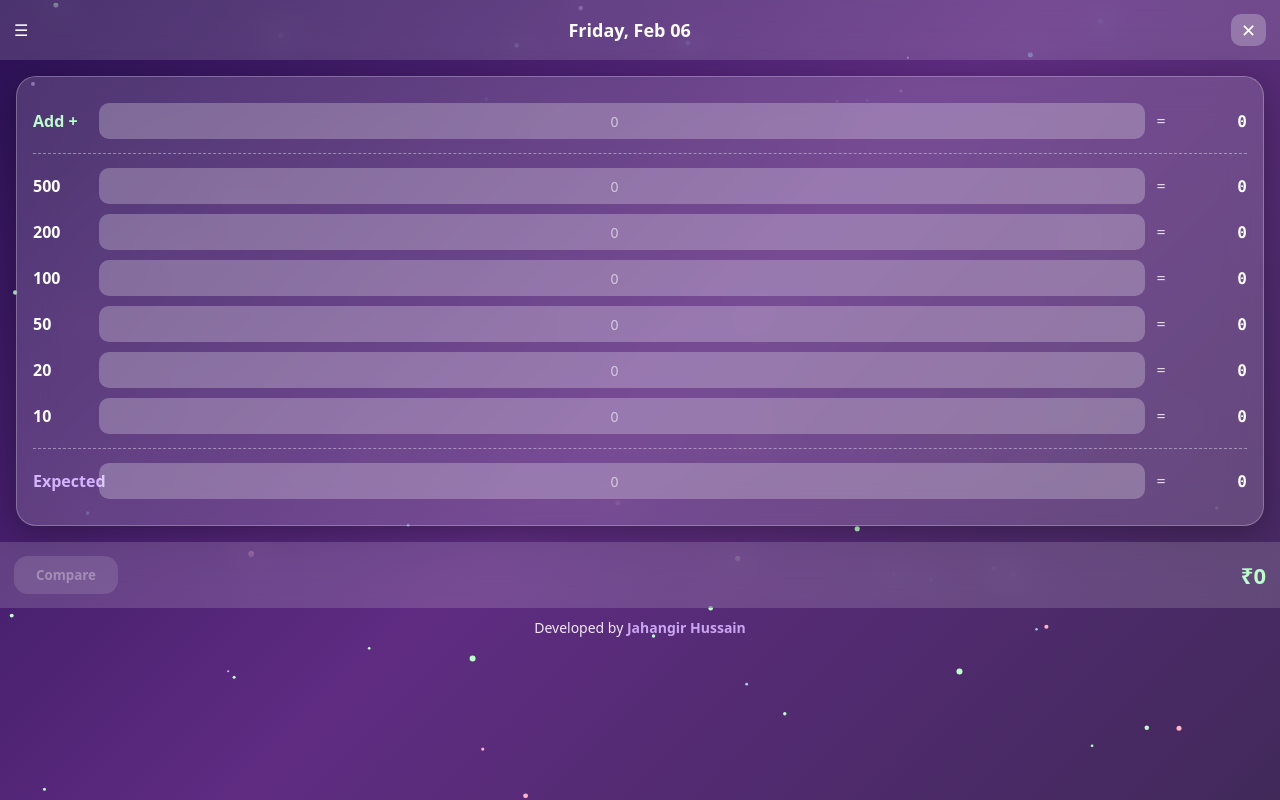
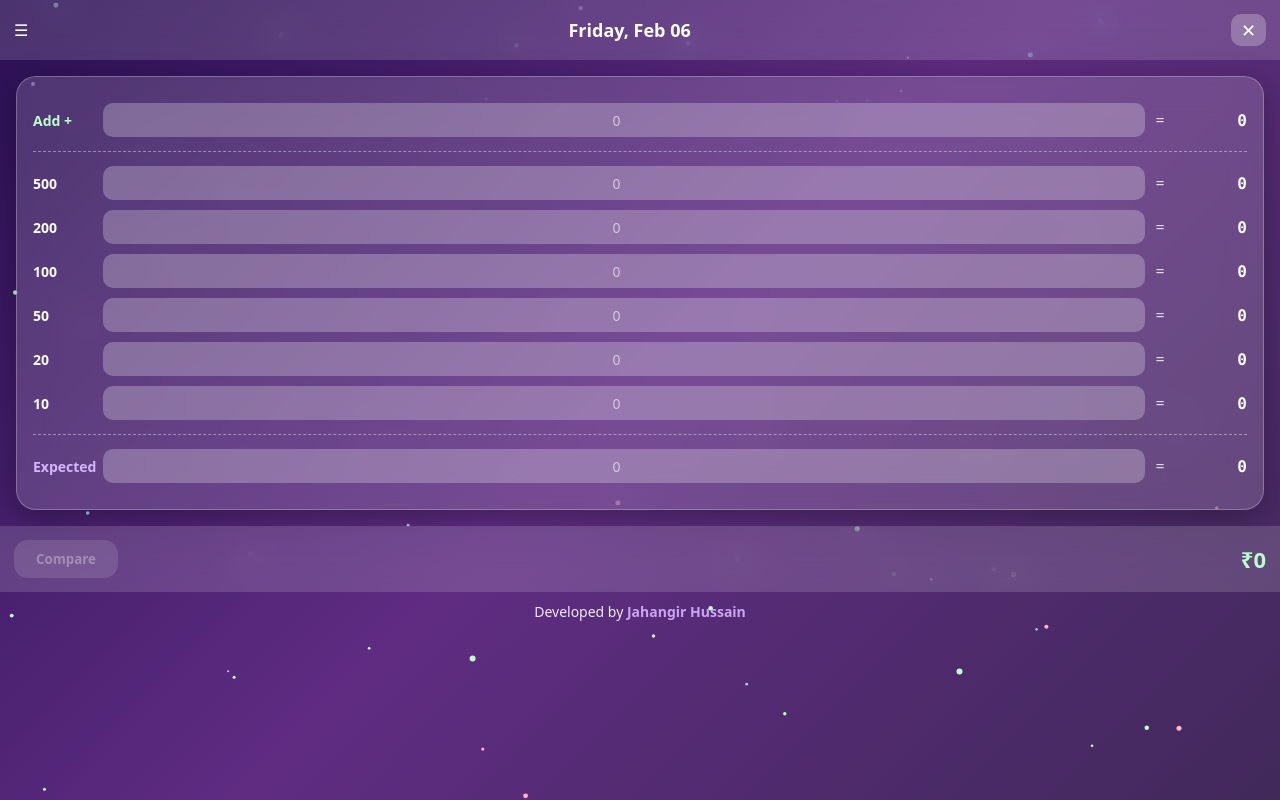
Before and after one commit to techgurubh/money-calculator, a plain HTML site: page index.html in a window 1280 px wide. Drawn offline with Linux system fonts and the light colour scheme.

Commit message:
Update style.css

```diff
--- a/style.css
+++ b/style.css
@@ -62,7 +62,7 @@ header, .card, .footer, .credit {
 /* Rows – COMPACT FIX */
 .row {
   display: grid;
-  grid-template-columns: 60px 1fr 20px 70px;
+  grid-template-columns: 64px minmax(90px, 1fr) 18px 72px;
   align-items: center;
   gap: 6px;
   margin: 10px 0;
@@ -70,6 +70,7 @@ header, .card, .footer, .credit {
 
 .label {
   font-weight: 600;
+  font-size: 14px;
   white-space: nowrap;
 }
 
@@ -83,8 +84,8 @@ header, .card, .footer, .credit {
 
 /* Inputs – SHORTER */
 .qty {
-  padding: 8px;
-  height: 36px;
+  padding: 6px 8px;
+  height: 34px;
   border-radius: 10px;
   border: none;
   background: rgba(255,255,255,0.25);
@@ -92,6 +93,7 @@ header, .card, .footer, .credit {
   text-align: center;
   outline: none;
   font-size: 14px;
+  max-width: 100%;
 }
 
 .qty::placeholder {
@@ -109,6 +111,8 @@ header, .card, .footer, .credit {
   font-weight: 700;
   font-family: ui-monospace, SFMono-Regular, Menlo, monospace;
   white-space: nowrap;
+  overflow: hidden;
+  text-overflow: ellipsis;
 }
 
 /* Divider */
```
